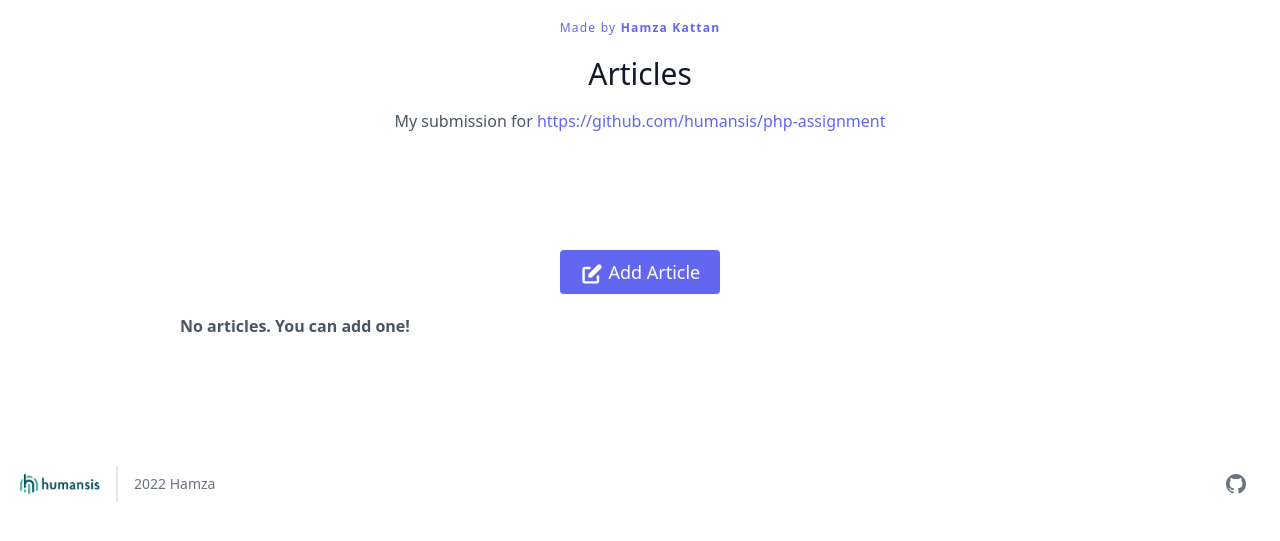
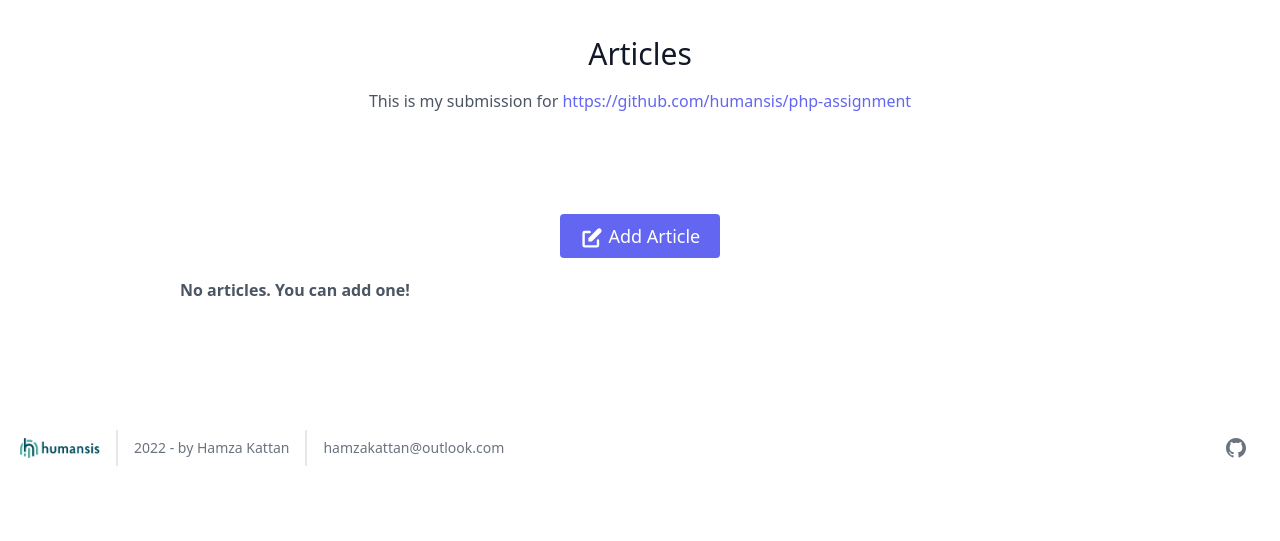
Before and after one commit to hamzakat/pin-php-articles, a PHP site: page /index.php in a window 1280 px wide. Shown: the top 541 px of the page. Run offline with PHP 8.4, Linux system fonts and the light colour scheme; data that the repository does not hold is empty.

Commit message:
Change styles and remove additional comments

```diff
--- a/src/configs.php
+++ b/src/configs.php
@@ -2,7 +2,6 @@
 
 define('SITE_ROOT', __DIR__);
 
-define("DB", "MYSQL"); // intended for choosing which database system to use
 define("DB_HOST", "localhost");
 define("DB_PORT", "3306");
 define("DB_NAME", "cms");
--- a/src/index.php
+++ b/src/index.php
@@ -1,6 +1,6 @@
 <?php
 $PAGE_TITLE = "Articles";
-$DESCRIPTION = "My submission for <a class=\"text-indigo-500\" href=\"https://github.com/humansis/php-assignment\">https://github.com/humansis/php-assignment</a>";
+$DESCRIPTION = "This is my submission for <a class=\"text-indigo-500\" href=\"https://github.com/humansis/php-assignment\">https://github.com/humansis/php-assignment</a>";
 require_once "configs.php";
 require_once "controllers/ArticlesController.php";
 require "layout/head.php";
--- a/src/init/database.php
+++ b/src/init/database.php
@@ -36,7 +36,3 @@ function init_db(): void
     // close this connection
     $db_conn = null;
 }
-
-
-
-// TODO: switching between MySQL and SQLite modes
--- a/src/layout/footer.php
+++ b/src/layout/footer.php
@@ -4,7 +4,11 @@
             <img src="../img/logo-humansis.png" class="w-20 " viewBox="0 0 24 24">
 
         </a>
-        <p class="text-sm text-gray-500 sm:ml-4 sm:pl-4 sm:border-l-2 sm:border-gray-200 sm:py-2 sm:mt-0 mt-4">2022 Hamza
+        <p class="text-sm text-gray-500 sm:ml-4 sm:pl-4 sm:border-l-2 sm:border-gray-200 sm:py-2 sm:mt-0 mt-4">
+            2022 - by <a href="https://github.com/hamzakat">Hamza Kattan</a>
+        </p>
+        <p class="text-sm text-gray-500 sm:ml-4 sm:pl-4 sm:border-l-2 sm:border-gray-200 sm:py-2 sm:mt-0 mt-4">
+            <a href="mailto:hamzakattan@outlook.com">hamzakattan@outlook.com</a>
         </p>
         <span class="inline-flex sm:ml-auto sm:mt-0 mt-4 justify-center sm:justify-start">
             <a class="text-gray-500" href="https://github.com/hamzakat/pin-php-articles">
--- a/src/layout/head.php
+++ b/src/layout/head.php
@@ -27,8 +27,8 @@
             </div>
         <?php } ?>
 
-        <div class="flex flex-col text-center w-full mb-5">
-            <h2 class="text-xs text-indigo-500 tracking-widest font-medium title-font mb-1">Made by <a class="font-bold" href="https://github.com/hamzakat/pin-php-articles">Hamza Kattan</a></h2>
+        <div class="flex flex-col text-center w-full mb-1">
+
             <h1 class="sm:text-3xl text-2xl font-medium title-font my-4 text-gray-900"> <?php echo isset($PAGE_TITLE) ? $PAGE_TITLE : "Title" ?> </h1>
             <?php
             if (isset($DESCRIPTION)) {
```
